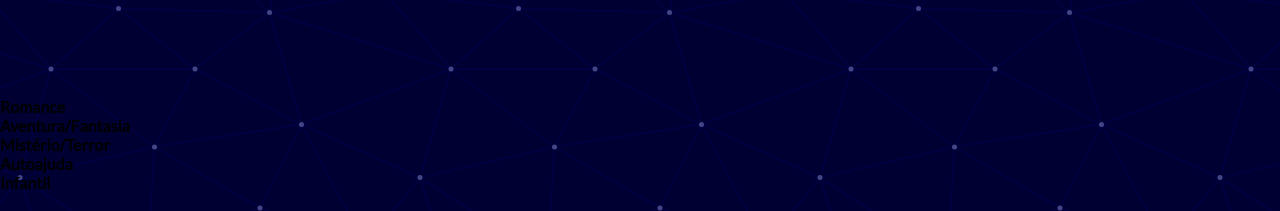
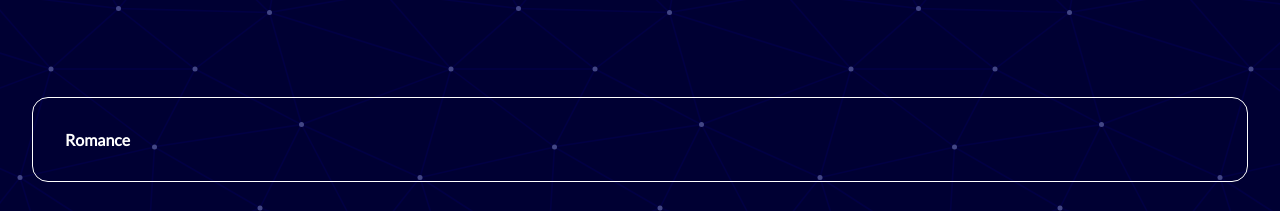
Before and after one commit to LaraDamasceno/B612-Livraria, a plain HTML site: page index.html in a window 1280 px wide. Shown: the part 522-733 px from the top of the page. Drawn offline with Linux system fonts and the light colour scheme.

Commit message:
Update style.css

```diff
--- a/style.css
+++ b/style.css
@@ -125,6 +125,24 @@ li a:hover {
 
 .flex-item {
   margin: 3rem;
+}
+
+/* =============== GENDER ================================== */
+
+#genders{
+ align-items: center;
+}
+
+.SquareItem{
+  background-color:var(--fourth-color);
+  padding:2rem;
+  margin:2rem;
+  border-radius:1rem;
+  border: 1px solid white;
+}
+
+.SquareItem h4{
+  color:var(--primary-color);
 }
 
 /* =============== STATS ================================== */
```
